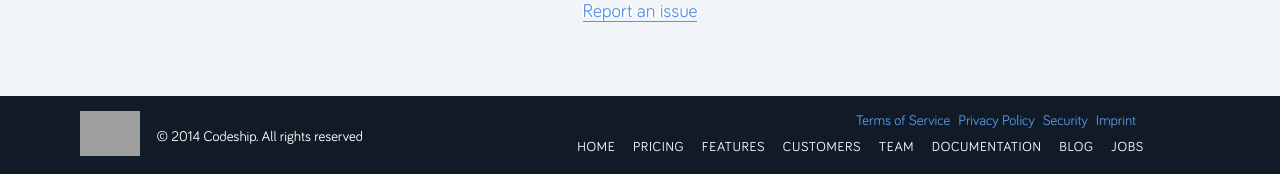
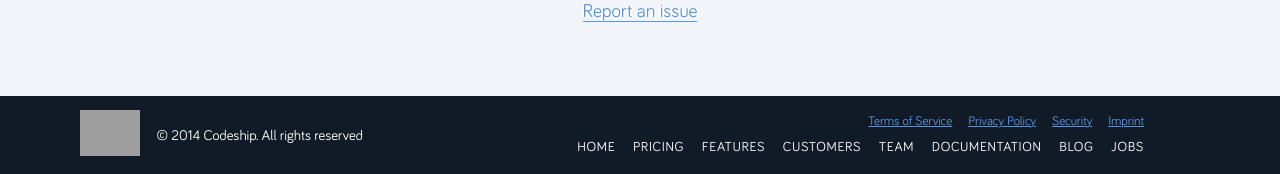
Before and after one commit to up1/documentation, a Jekyll site: the page built from index.html, in a window 1280 px wide and 1400 px high, scrolled down 1223 px. Shown: the part 1223-1397 px from the top of the window. Built offline with Jekyll 4.4.1, drawn with Linux system fonts in a browser that asks for light colours; nearby versions of some CDN libraries; a script that is not in the unit is left out; comment, search, counter and statistics services are not loaded; grey boxes are pictures that could not be loaded.

Commit message:
Updated Footer Spacing and Size

```diff
--- a/_includes/footer.html
+++ b/_includes/footer.html
@@ -14,7 +14,7 @@
         </div>
       </div>
       <div class="colxs100 colsm100 colmd60 collg60 ta-right">
-        <div class="colxs100 specialSiteLinks">
+        <div class="colxs100 col--cling specialSiteLinks">
           <a href="https://codeship.io/tos">Terms of Service</a><a href="https://codeship.io/privacy">Privacy Policy</a><a href="https://codeship.io/security">Security</a><a href="https://codeship.io/imprint">Imprint</a>
         </div>
         <nav class="nav footerNav">
--- a/_sass/docs/_footer.scss
+++ b/_sass/docs/_footer.scss
@@ -6,6 +6,10 @@
   position: relative;
   margin-top: 4rem;
   z-index: 1;
+
+  .contenWrapper {
+    max-width: 68rem;
+  }
 
   .nav {
     a { color: $cFooter;
@@ -33,3 +37,10 @@
     position: absolute;
   }
 }
+
+.specialSiteLinks a {
+  font-size: .8rem;
+  padding: $base-padding/3 $base-padding/2;
+  text-decoration: underline;
+  margin: 0;
+}
```
